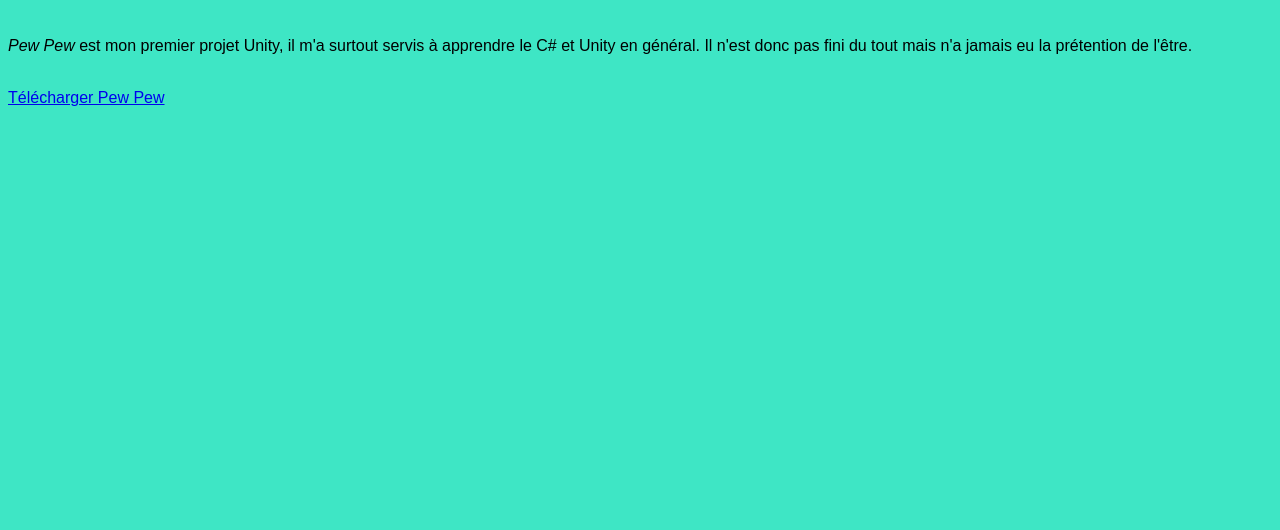
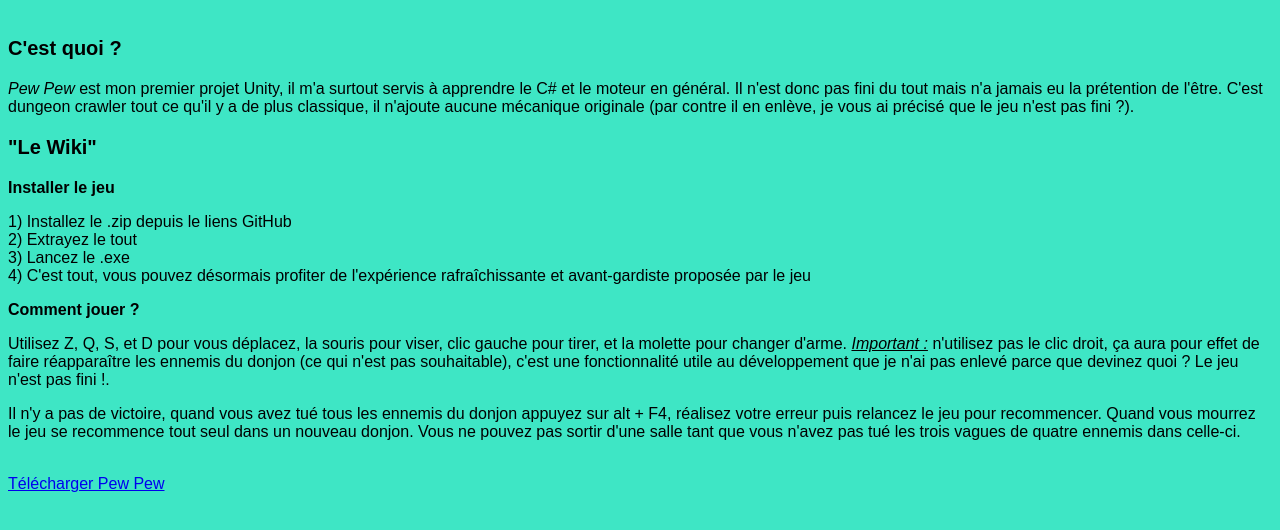
Before and after one commit to llamalpacaInc/llamalpacaInc.github.io, a plain HTML site: page PewPew.html in a window 1280 px wide. Shown: the part 112-642 px from the top of the page. Drawn offline with Linux system fonts and the light colour scheme.

Commit message:
Update de PewPew

```diff
--- a/PewPew.html
+++ b/PewPew.html
@@ -5,7 +5,28 @@
 </head>
 <body>
     <h1>Pew Pew</h1>
-    <p><i>Pew Pew</i> est mon premier projet Unity, il m'a surtout servis à apprendre le C# et Unity en général. Il n'est donc pas fini du tout mais n'a jamais eu la prétention de l'être. </p>
+    <h3>C'est quoi ?</h3>
+    <p>
+        <i>Pew Pew</i> est mon premier projet Unity, il m'a surtout servis à apprendre le C# et le moteur en général. Il n'est donc pas fini du tout mais n'a jamais eu la prétention de l'être. C'est dungeon crawler tout
+        ce qu'il y a de plus classique, il n'ajoute aucune mécanique originale (par contre il en enlève, je vous ai précisé que le jeu n'est pas fini ?).
+    </p>
+    <h3>"Le Wiki"</h3>
+    <p><b>Installer le jeu</b></p>
+    <p>
+        1) Installez le .zip depuis le liens GitHub<br/>
+        2) Extrayez le tout<br/>
+        3) Lancez le .exe<br/>
+        4) C'est tout, vous pouvez désormais profiter de l'expérience rafraîchissante et avant-gardiste proposée par le jeu
+    </p>
+    <p><b>Comment jouer ?</b></p>
+    <p>
+        Utilisez Z, Q, S, et D pour vous déplacez, la souris pour viser, clic gauche pour tirer, et la molette pour changer d'arme. <u><i>Important :</i></u> n'utilisez pas le clic droit, ça aura pour effet de faire
+        réapparaître les ennemis du donjon (ce qui n'est pas souhaitable), c'est une fonctionnalité utile au développement que je n'ai pas enlevé parce que devinez quoi ? Le jeu n'est pas fini !.
+    <br/></p>
+    <p>
+        Il n'y a pas de victoire, quand vous avez tué tous les ennemis du donjon appuyez sur alt + F4, réalisez votre erreur puis relancez le jeu pour recommencer. Quand vous mourrez le jeu se recommence tout seul dans
+        un nouveau donjon. Vous ne pouvez pas sortir d'une salle tant que vous n'avez pas tué les trois vagues de quatre ennemis dans celle-ci.
+    </p>
     <br/>
     <a href="https://github.com/llamalpacaInc/PewPew" target="_blank">Télécharger Pew Pew</a>
 
```
